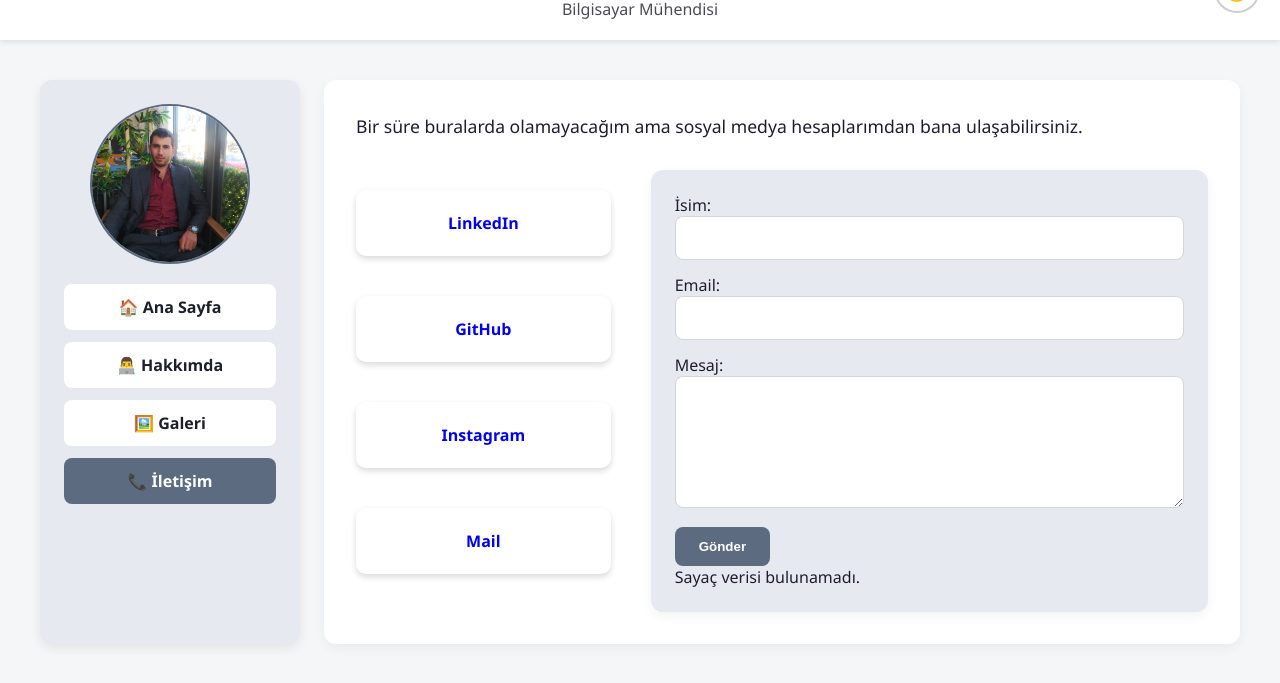
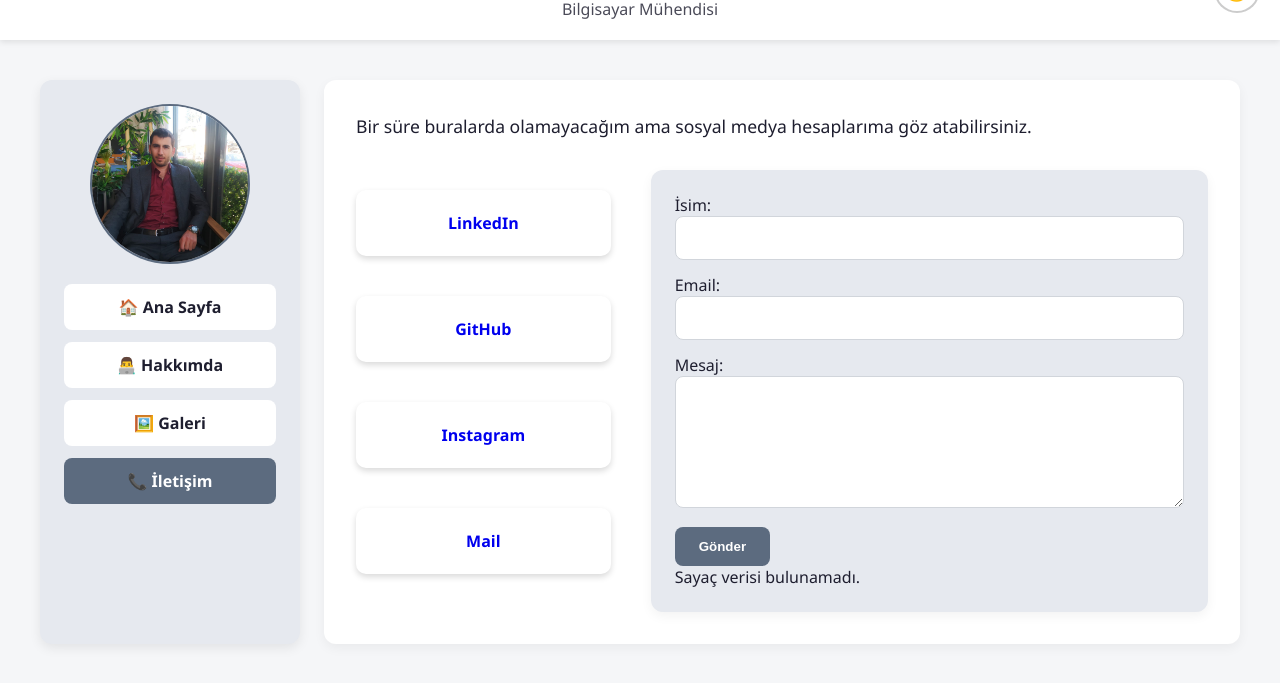
Before and after one commit to doganberk01/karhanubeytpws, a plain HTML site: page html/contact.html in a window 1280 px wide. Shown: the part 61-744 px from the top of the page. Drawn offline with Linux system fonts and the light colour scheme.

Commit message:
contact.html

```diff
--- a/html/contact.html
+++ b/html/contact.html
@@ -34,7 +34,7 @@
   <main class="content">
     <!-- Üst Yazı -->
     <p class="contact-desc">
-      Bir süre buralarda olamayacağım ama sosyal medya hesaplarımdan bana ulaşabilirsiniz.
+      Bir süre buralarda olamayacağım ama sosyal medya hesaplarıma göz atabilirsiniz.
     </p>
 
     <!-- Alt Bölümler: Sol Sosyal Medya, Sağ Form -->
```
